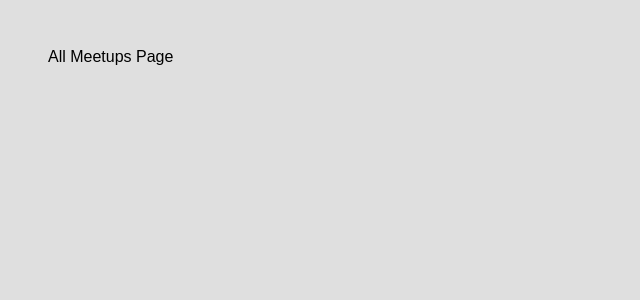
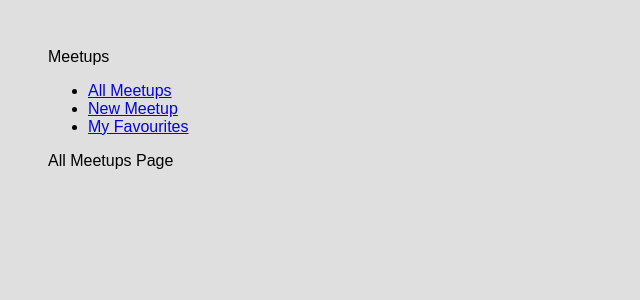
Before and after one commit to tdslinden/react-meet-app, a React (Create React App) app in the folder app/: page / in a window 1280 px wide. Shown: the top 300 px of the page, without its empty margins (0-640 px from the left). Built offline with nearby package versions, Linux system fonts and the light colour scheme.

Commit message:
Add navigation component and add links

```diff
--- a/app/src/App.js
+++ b/app/src/App.js
@@ -2,10 +2,12 @@
 import AllMeetupsPage from './pages/AllMeetups';
 import NewMeetupPage from './pages/NewMeetup';
 import FavouritesPage from './pages/Favourites';
+import MainNavigation from './components/MainNavigation';
 
 function App() {
   return (
     <div>
+      <MainNavigation />
       <Switch>
         <Route path='/' exact>
           <AllMeetupsPage />
--- /dev/null
+++ b/app/src/components/MainNavigation.js
@@ -0,0 +1,24 @@
+import { Link } from 'react-router-dom'
+
+function MainNavigation() {
+    return (
+        <header>
+            <div>Meetups</div>
+            <nav>
+                <ul>
+                    <li>
+                        <Link to='/'>All Meetups</Link>
+                    </li>
+                    <li>
+                        <Link to='/new-meetup'>New Meetup</Link>
+                    </li>
+                    <li>
+                        <Link to='/favourites'>My Favourites</Link>
+                    </li>
+                </ul>
+            </nav>
+        </header>
+    );
+}
+
+export default MainNavigation;
```
